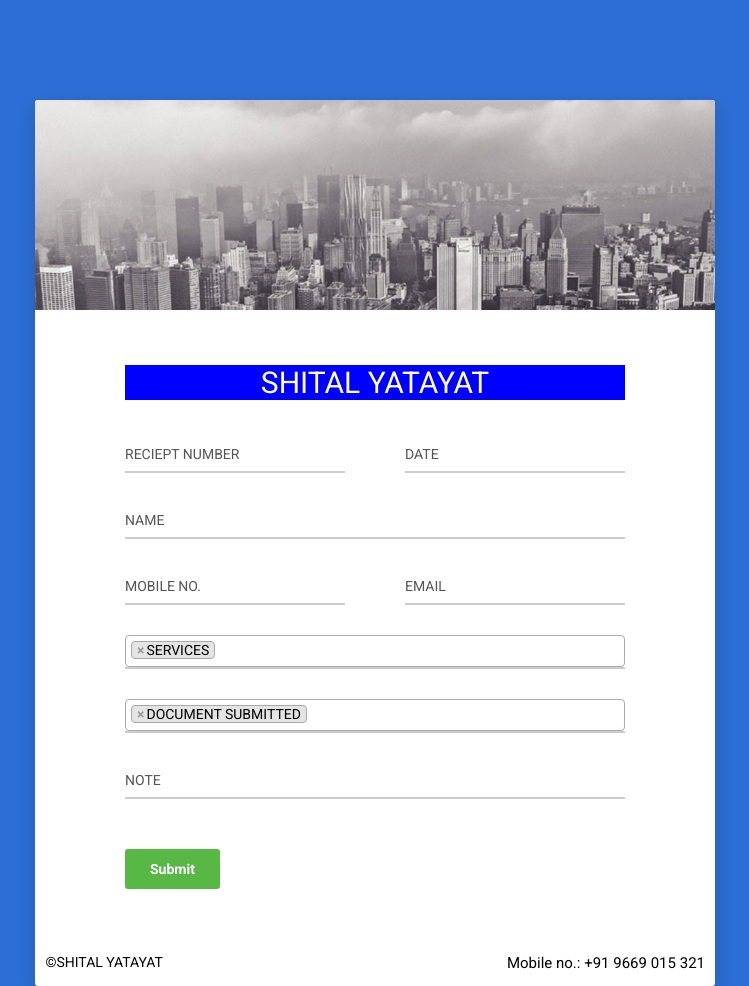
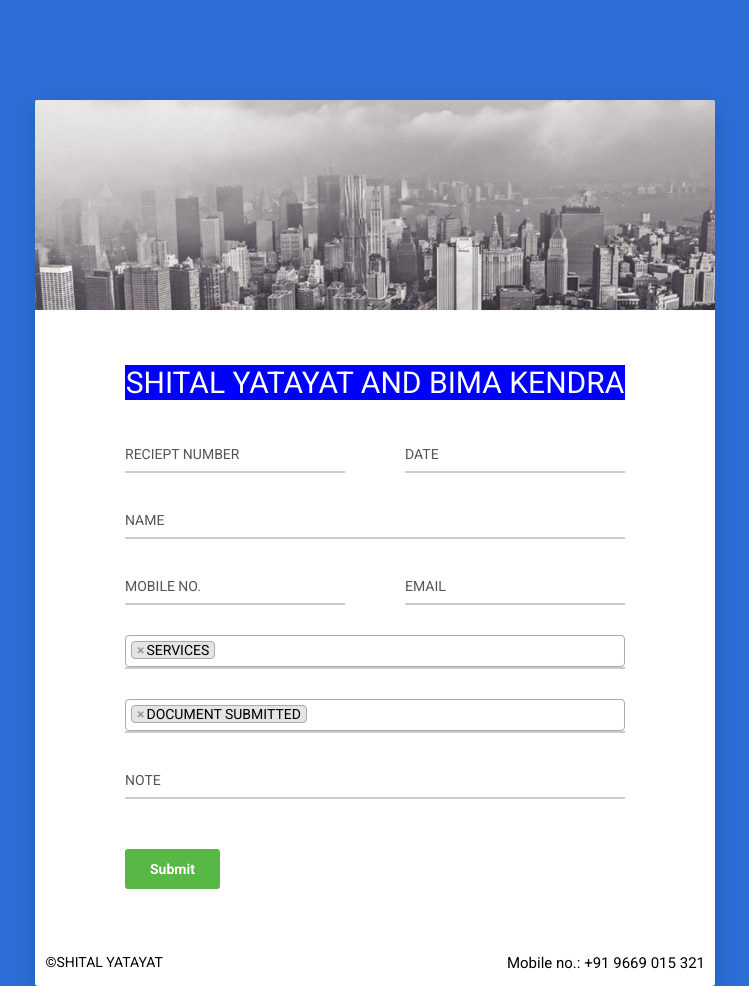
Before and after one commit to NovusTechindore/reciept, a plain HTML site: page index.html in a window 1280 px wide. Shown: the top 986 px of the page, without its empty margins (265-1014 px from the left). Drawn offline with Linux system fonts and the light colour scheme.

Commit message:
Update index.html

```diff
--- a/index.html
+++ b/index.html
@@ -32,7 +32,7 @@
             <div class="card card-1">
                 <div class="card-heading"></div>
                 <div class="card-body">
-                    <h2 class="title" style="text-align: center;color:white;background-color:blue">SHITAL YATAYAT</h2>
+                    <h2 class="title" style="text-align: center;color:white;background-color:blue">SHITAL YATAYAT AND BIMA KENDRA</h2>
 
                     <form method="POST">
                         <div class="row row-space">
```
